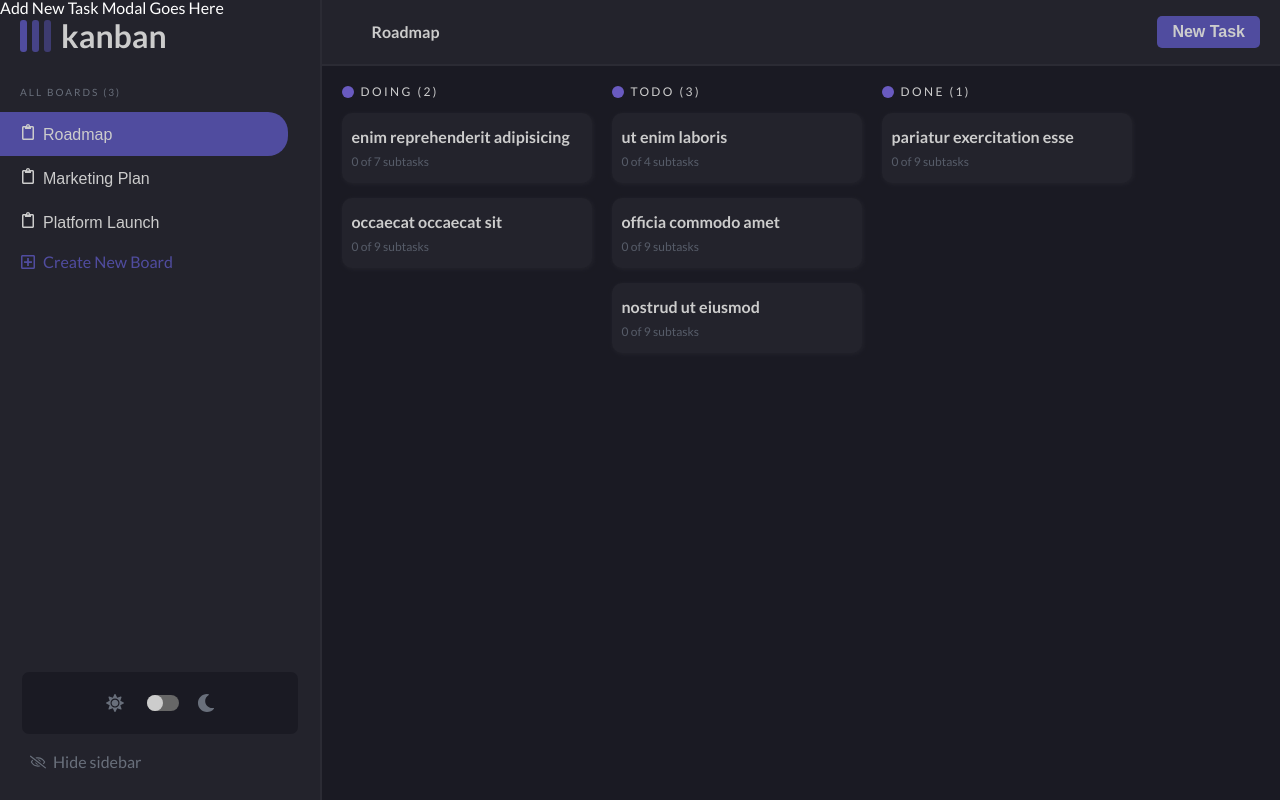
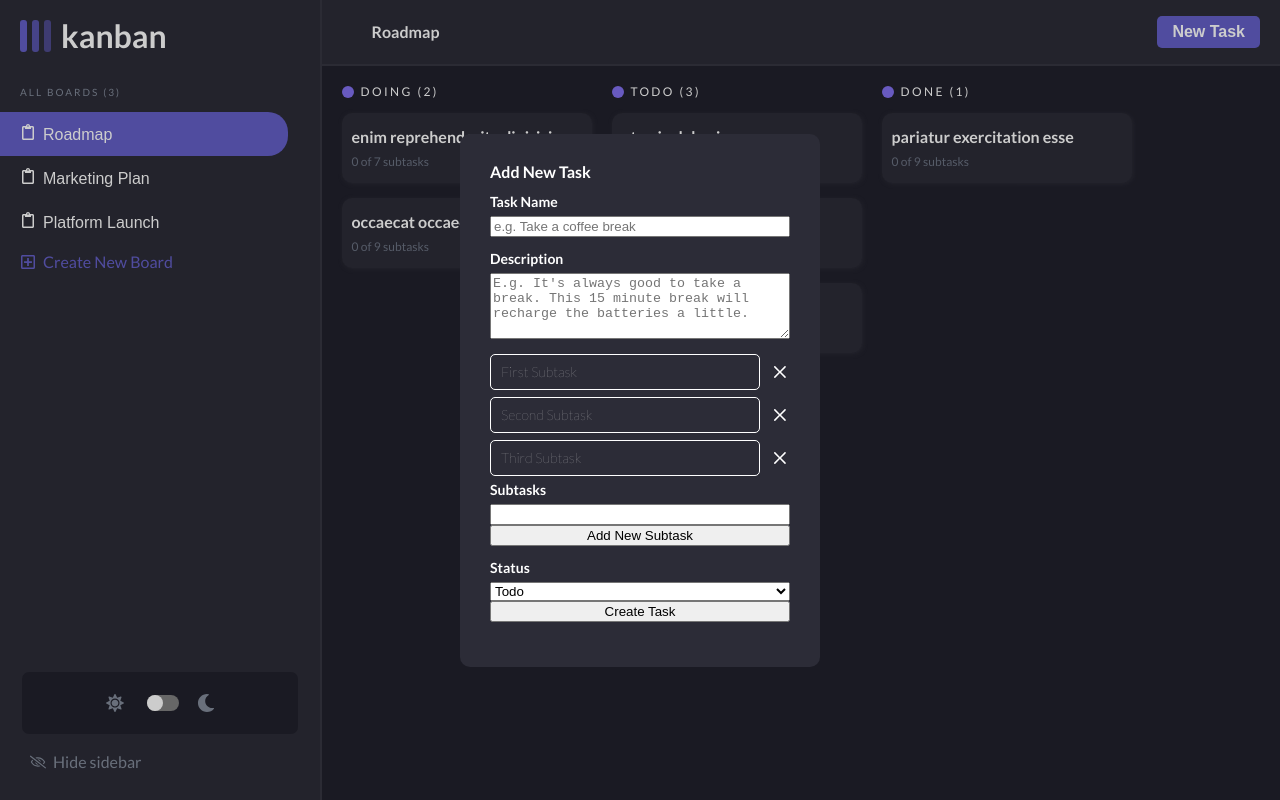
Before and after one commit to egordanilov/kanban-board, a React (Create React App) app: page /board in a window 1280 px wide. Built offline with nearby package versions, Linux system fonts and the light colour scheme.

Commit message:
Basic implementation of Add New Task form, capable of creating subtasks, still need to be able to create a whole task + add styling + add form validation

```diff
--- a/src/components/AddNewTask.tsx
+++ b/src/components/AddNewTask.tsx
@@ -1,7 +1,11 @@
 import styled from "styled-components";
 import { useSelector, useDispatch } from "react-redux";
+import { ChangeEvent, FormEvent, useState } from "react";
 import { RootState } from "../store/store";
 import { closeAddNewTask } from "../store/uiSlice";
+import { EventEmitter } from "stream";
+import { addSubtask, removeSubtask } from "../store/taskSlice";
+import { RxCross2 } from "react-icons/rx";
 
 const AddNewTaskWrapper = styled.section<{addNewTaskIsOpen: boolean}>`
     background: rgba(0,0,0,0.2);
@@ -11,15 +15,125 @@ const AddNewTaskWrapper = styled.section<{addNewTaskIsOpen: boolean}>`
     top: 0;
     left: 0;
     z-index: 999;
-    display: ${props => props.addNewTaskIsOpen ? 'block' : 'none'}
+    display: ${props => props.addNewTaskIsOpen ? 'flex' : 'none'};
+    justify-content: space-around;
+    align-items: center;
+`;
+
+const FormWrapper = styled.div`
+    width: 300px;
+    min-height: 300px;
+    background: #2c2c37;
+    border-radius: 10px;
+    padding: 30px;
+`;
+
+const FormGroupWrapper = styled.div`
+    margin-bottom: 15px;
+    display: flex;
+    flex-direction: column;
+    align-items: left;
+    justify-content: flex-start;
+`;
+
+const FormGroupLabel = styled.label`
+    color: #fff;
+    font-weight: bold;
+    font-size: 14px;
+    margin-bottom: 7px;
+`;
+
+const FormHeading = styled.h3`
+    margin-bottom: 15px;
+    color: #fff;
+`;
+
+const SubtaskElementWrapper = styled.div`
+    display: flex;
+    align-items: center;
+    justify-content: space-between;
+    margin-bottom: 7px;
+    font-size: 24px;
+`;
+
+const SubtaskElement = styled.div`
+    width: 100%;
+    margin-right: 10px;
+    color: #cbcbcc;
+    font-size: 14px;
+    font-weight: 300;
+    padding: 10px;
+    border: 1px solid white;
+    border-radius: 5px;
 `;
 
 function AddNewTask() {
-    const addNewTaskIsOpen = useSelector((state: RootState) => state.ui.addNewTaskIsOpen)
+    const addNewTaskIsOpen = useSelector((state: RootState) => state.ui.addNewTaskIsOpen);
+    const newSubtasks = useSelector((state: RootState) => state.task.newTask.subtasks)
     const dispatch = useDispatch();
+    const [subtask, setSubtask] = useState({subtask_name: '', subtask_isCompleted: false});
+
+    const subtaskInputChangeHandler = (event: ChangeEvent<HTMLInputElement>) => {
+        const { target } = event;
+        setSubtask({subtask_name: target.value, subtask_isCompleted: false});
+    }
+
+    const addNewSubtaskHandler = (event: FormEvent) => {
+        event.preventDefault();
+        dispatch(addSubtask({subtask_name: subtask.subtask_name, subtask_isCompleted: false, id: (new Date()).valueOf().toString()}));
+    }
+
+    const removeSubtaskFromNewTaskHandler = (id: string) => {
+       dispatch(removeSubtask(id));
+    }
+
     return (
-        <AddNewTaskWrapper addNewTaskIsOpen={addNewTaskIsOpen} onClick={() => {dispatch(closeAddNewTask())}}>
-            Add New Task Modal Goes Here
+        <AddNewTaskWrapper addNewTaskIsOpen={addNewTaskIsOpen} onClick={() => {/*dispatch(closeAddNewTask())*/}}>
+            <FormWrapper>
+                <form onSubmit={(e) => {e.preventDefault()}}>
+                    <FormHeading>Add New Task</FormHeading>
+
+                    <FormGroupWrapper>
+                        <FormGroupLabel htmlFor="name">Task Name</FormGroupLabel>
+                        <input type="text" id="name" placeholder="e.g. Take a coffee break" />
+                    </FormGroupWrapper>
+
+                    <FormGroupWrapper>
+                        <FormGroupLabel htmlFor="description">Description</FormGroupLabel>
+                        <textarea
+                            id="description"
+                            placeholder="E.g. It's always good to take a break. This 15 minute break will recharge the batteries a little."
+                            rows={4}
+                        />
+                    </FormGroupWrapper>
+
+                    <FormGroupWrapper>
+                        {newSubtasks.map((subtask) => {
+                            return(
+                                <SubtaskElementWrapper key={subtask.id}>
+                                    <SubtaskElement>
+                                        {subtask.subtask_name}
+                                    </SubtaskElement>
+                                    <RxCross2 onClick={() => {removeSubtaskFromNewTaskHandler(subtask.id)}}/>
+                                </SubtaskElementWrapper>
+                            )
+                        })}
+                        <FormGroupLabel htmlFor="subtasks">Subtasks</FormGroupLabel>
+                        <input id="subtasks" type="text" value={subtask.subtask_name} onChange={subtaskInputChangeHandler}/>
+                        <button onClick={addNewSubtaskHandler}>Add New Subtask</button>
+                    </FormGroupWrapper>
+
+                    <FormGroupWrapper>
+                        <FormGroupLabel htmlFor="status">Status</FormGroupLabel>
+                        <select id="status">
+                            <option value="todo">Todo</option>
+                            <option value="doing">Doing</option>
+                            <option value="done">Done</option>
+                        </select>
+                        <button>Create Task</button>
+                    </FormGroupWrapper>
+                </form>
+            </FormWrapper>
         </AddNewTaskWrapper>
     )
 }
--- a/src/store/taskSlice.ts
+++ b/src/store/taskSlice.ts
@@ -5,11 +5,37 @@ import TasksJSON from './fakeData';
 export interface TaskState {
     activeBoard: string;
     tasks: Task[];
+    newTask: Task;
 };
 
 const initialState:TaskState = {
     activeBoard: "",
     tasks: [],
+    newTask: {
+        id: '',
+        name: '',
+        description: '',
+        subtasks: [
+            {
+                subtask_name: 'First Subtask',
+                subtask_isCompleted: false,
+                id: '3232hgjfdhg',
+            },
+            {
+                subtask_name: 'Second Subtask',
+                subtask_isCompleted: false,
+                id: 'fdhjfhd434234',
+            },
+            {
+                subtask_name: 'Third Subtask',
+                subtask_isCompleted: false,
+                id: 'hjghfdj42345435',
+            },
+
+        ],
+        board_name: '',
+        status: "todo",
+    }
 };
 
 export const taskSlice = createSlice({
@@ -23,8 +49,14 @@ export const taskSlice = createSlice({
         setActiveBoard: (state, {payload}) => {
             state.activeBoard = payload;
         },
+        addSubtask: (state, {payload}) => {
+            state.newTask.subtasks = [...state.newTask.subtasks, payload];
+        },
+        removeSubtask: (state, {payload}) => {
+            state.newTask.subtasks = state.newTask.subtasks.filter((subtask) => subtask.id !== payload);
+        }
     },
 });
 
-export const { getTasks, setActiveBoard } = taskSlice.actions;
+export const { getTasks, setActiveBoard, addSubtask, removeSubtask } = taskSlice.actions;
 export default taskSlice.reducer;
--- a/src/types.d.ts
+++ b/src/types.d.ts
@@ -1,6 +1,7 @@
 type Subtask = {
     subtask_name: string;
     subtask_isCompleted: boolean;
+    id: string;
 }
 
 interface Task {
```
